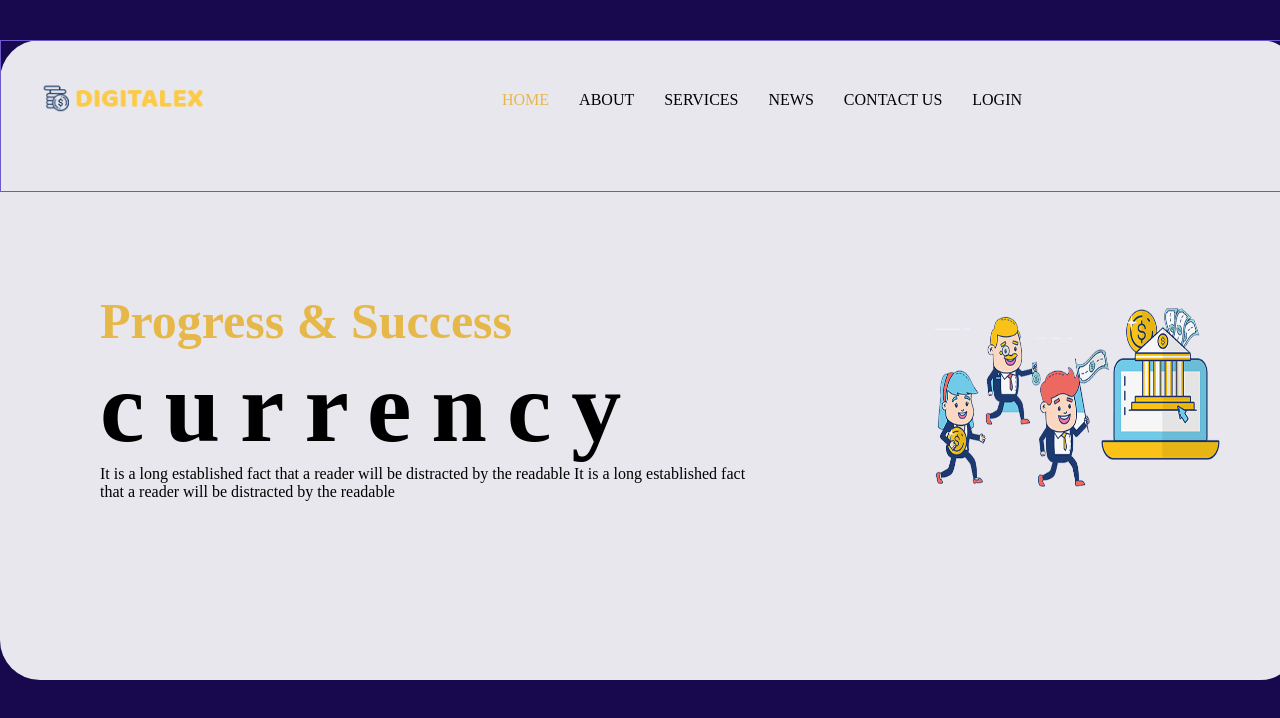
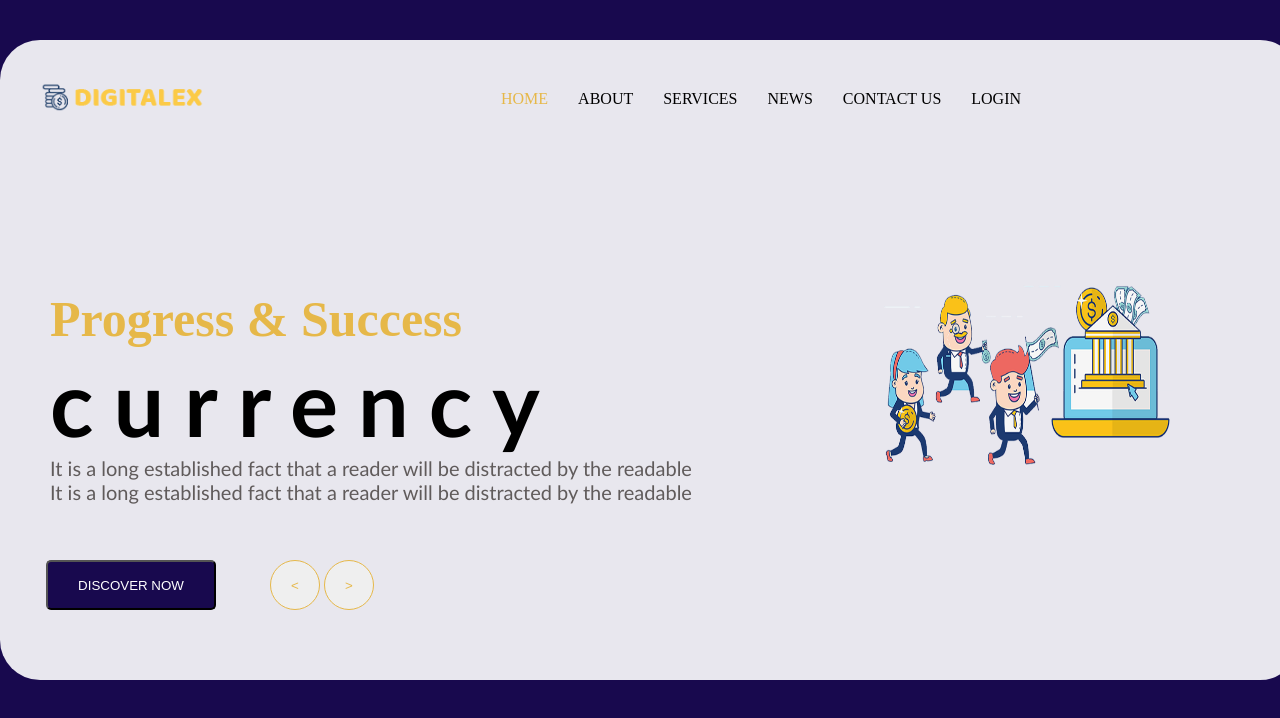
Before and after one commit to Sachindk10/digitalex_trading, a plain HTML site: page index.html in a window 1280 px wide. Drawn offline with Linux system fonts and the light colour scheme.

Commit message:
design modified and navigation buttons add

```diff
--- a/index.html
+++ b/index.html
@@ -22,7 +22,7 @@
         }
         .nav-container {
             height: 150px;
-            border: 1px solid slateblue;
+            /* border: 1px solid slateblue; */
             display: flex;
 
 
@@ -45,19 +45,61 @@
         }
         .contents {
             display: flex;
+            height: 370px;
+
         }
         .tag-line {
             width: 50%;
-            margin: 100px 100px;
+            margin: 100px 50px;
         }
         .tag-line h1 {
             font-size: 50px;
 
         }
         .tag-line h2 {
-            font-size: 100px;
+            font-size: 90px;
             letter-spacing: 20px;
+            font-family: 'Trebuchet MS', 'Lucida Sans Unicode', 'Lucida Grande', 'Lucida Sans', Arial, sans-serif;
         }
+        .tag-line p {
+            font-family: 'Trebuchet MS', 'Lucida Sans Unicode', 'Lucida Grande', 'Lucida Sans', Arial, sans-serif;
+            color: rgb(96, 91, 91);
+        }
+        .navigation li:hover {
+            color: rgb(230, 184, 73);
+        }
+        .btn {
+            width: 170px;
+            height: 50px;
+            border-radius: 5px;
+            background-color: rgb(24, 9, 78);
+            color: white;
+            margin-left: 46px;
+
+        }
+        .btn button:hover {
+            background-color: rgb(230, 184, 73);
+        }
+        .left-arrow {
+            border-radius: 50%;
+            color: rgb(230, 184, 73);
+            height: 50px;
+            width: 50px;
+            border: 1px solid rgb(230, 184, 73);
+            margin-left: 50px;
+
+        }
+        .right-arrow {
+            border-radius: 50%;
+            color: rgb(230, 184, 73);
+            height: 50px;
+            width: 50px;
+            border: 1px solid rgb(230, 184, 73);
+
+
+        }
+
+
     </style>
 </head>
 <body>
@@ -78,10 +120,13 @@
                 <div class="tag-line">
                 <h1 style="color: rgb(230, 184, 73);">Progress & Success</h1>
                 <h2>currency</h2>
-                <p>It is a long established fact that a reader will be distracted by the readable It is a long established fact that a reader will be distracted by the readable</p>
+                <p style="font-size: 20px;">It is a long established fact that a reader will be distracted by the readable It is a long established fact that a reader will be distracted by the readable</p>
             </div>
                 <img src="./img/ban_img.png" alt="" style="width: 295px; height: 180px; margin: auto;">
             </div>
+            <button class="btn">DISCOVER NOW</button>
+            <button class="left-arrow"><</button>
+            <button class="right-arrow">></button>
         </div>
     </div>
 </body>
```
